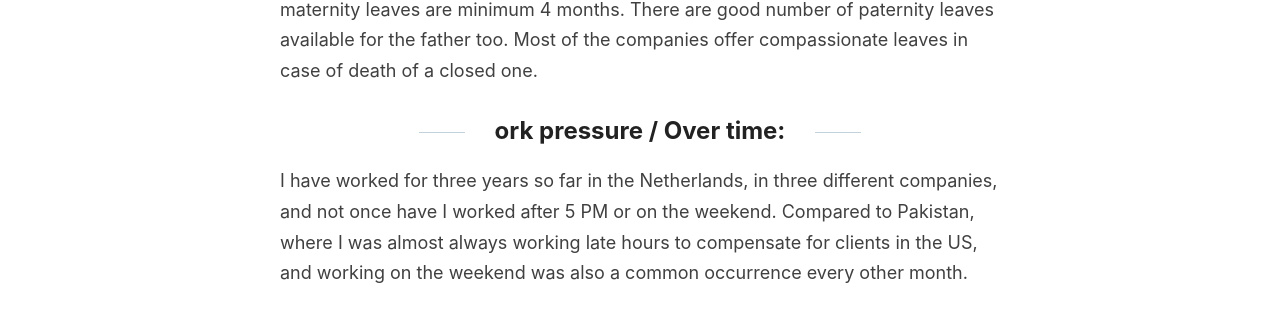
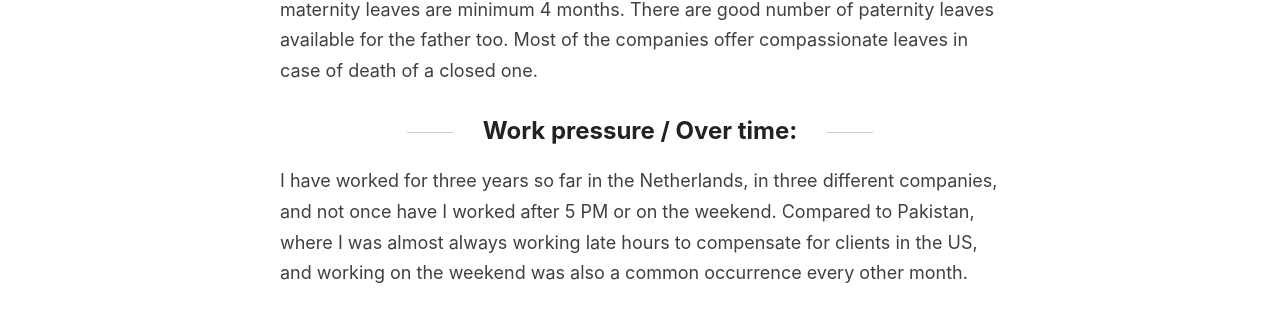
Before and after one commit to Ubaidbutt/ubaidbutt.github.io, a Jekyll site: the page built from _posts/2024-05-16-work-culture-pakistan-netherlands.md, in a window 1280 px wide. Shown: the part 1265-1574 px from the top of the page. Built offline with Jekyll 4.4.1, drawn with Linux system fonts in a browser that asks for light colours.

Commit message:
Fix a typo

```diff
--- a/_posts/2024-05-16-work-culture-pakistan-netherlands.md
+++ b/_posts/2024-05-16-work-culture-pakistan-netherlands.md
@@ -17,7 +17,7 @@ This was my first encounter that made me realise the huge difference between emp
 
 Every company in the Netherlands is obliged to give minimum 25 vacation days per year even though most companies give 28. Every employee is paid their full salary for the first year when they are sick and 75% of their salary for the second year. All companies offer paternity and maternity leaves. For mothers, pregnancy and maternity leaves are minimum 4 months. There are good number of paternity leaves available for the father too. Most of the companies offer compassionate leaves in case of death of a closed one.
 
-## ork pressure / Over time:
+## Work pressure / Over time:
 I have worked for three years so far in the Netherlands, in three different companies, and not once have I worked after 5 PM or on the weekend. Compared to Pakistan, where I was almost always working late hours to compensate for clients in the US, and working on the weekend was also a common occurrence every other month.
 
 People in the Netherlands don’t easily accept working late hours, so even if you offer them extra money, they will not agree to work on the weekend because they value their personal time greatly. Companies are obligated to pay employees overtime if they want them to work late hours or on the weekend, and the rate for working on the weekend is almost 1.5 to 2.0 times the normal rate for employees.
```
